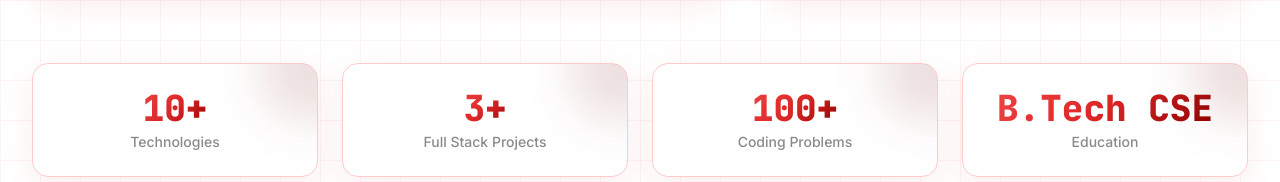
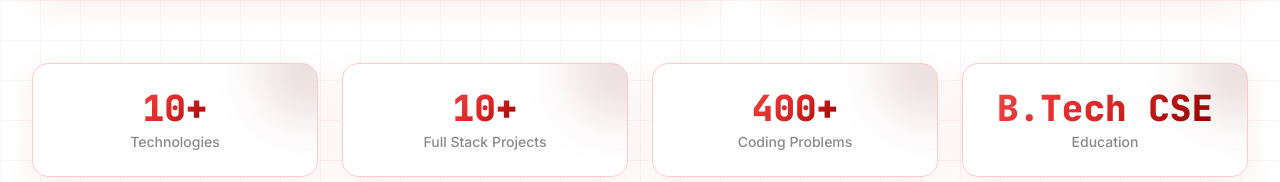
Before and after one commit to asmitt2903/portfolio, a Next.js app: page / in a window 1280 px wide. Shown: the part 1400-1582 px from the top of the page. Built offline with nearby package versions, Linux system fonts and the light colour scheme; no server answers.

Commit message:
feat: update stats to 400+ coding problems and 10+ projects

```diff
--- a/data/portfolioData.js
+++ b/data/portfolioData.js
@@ -25,8 +25,8 @@ export const personalInfo = {
   },
   stats: [
     { label: "Technologies", value: 10, suffix: "+" },
-    { label: "Full Stack Projects", value: 3, suffix: "+" },
-    { label: "Coding Problems", value: 100, suffix: "+" },
+    { label: "Full Stack Projects", value: 10, suffix: "+" },
+    { label: "Coding Problems", value: 400, suffix: "+" },
     { label: "Education", text: "B.Tech CSE" },
   ],
   heroSnippet: `const developer = {
```
